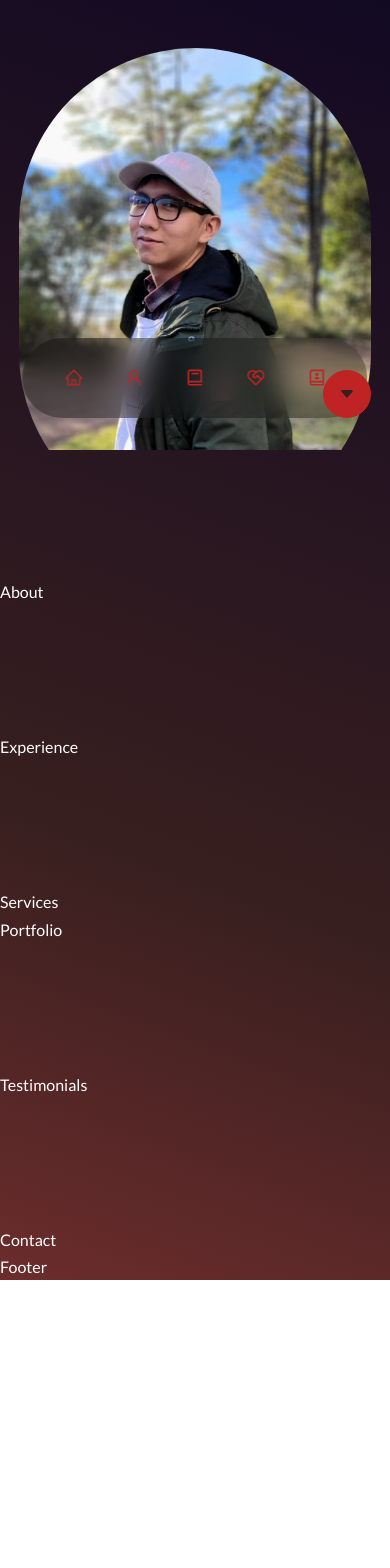
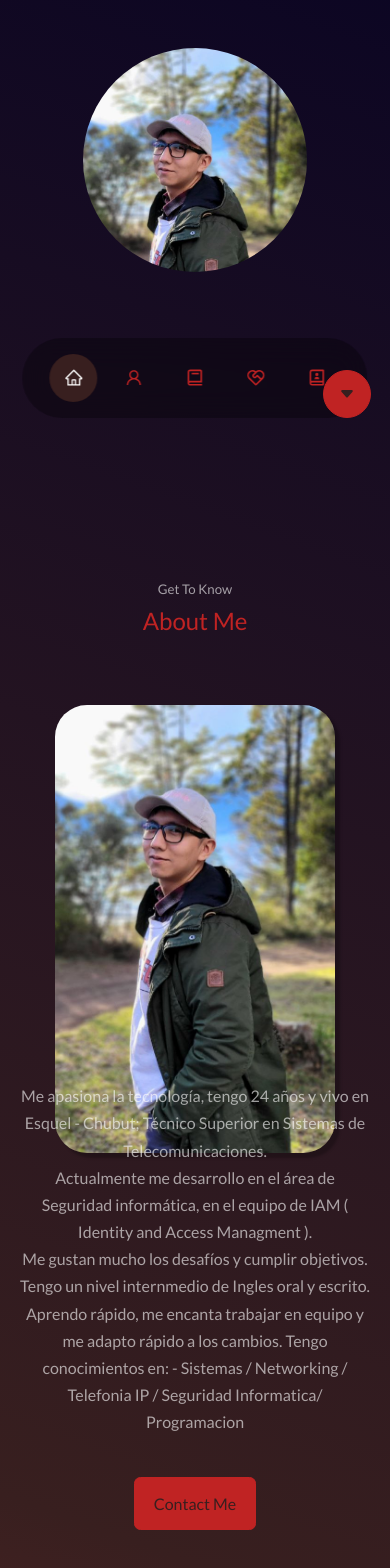
Before and after one commit to EnzoColinecul/new-portfolio, a React (Create React App) app: page / in a window 390 px wide. Shown: the part 394-1962 px from the top of the page. Before the commit the page ends 1674 px from the top, so only its background shows below. Built offline with nearby package versions, Linux system fonts and the light colour scheme.

Commit message:
change image header

```diff
--- a/src/components/about/About.jsx
+++ b/src/components/about/About.jsx
@@ -1,9 +1,37 @@
 import React from 'react';
+
+import ME from '../../assets/images/me2.jpeg';
 import './about.css';
 
 function About() {
   return (
-    <section id="about">About</section>
+    <section id="about">
+      <h5>Get To Know</h5>
+      <h2>About Me</h2>
+      <div className="container about__container">
+        <div className="about__me">
+          <div className="about__me-image">
+            <img src={ME} alt="AboutImage" />
+          </div>
+        </div>
+        <div className="about__content">
+          <p className="about__p">
+            Me apasiona la tecnología, tengo 24 años y vivo en Esquel - Chubut;
+            Técnico Superior en Sistemas de Telecomunicaciones.
+            <br />
+            Actualmente me desarrollo en el área de Seguridad informática,
+            en el equipo de IAM ( Identity and Access Managment ).
+            <br />
+            Me gustan mucho los desafíos y cumplir objetivos.
+            Tengo un nivel internmedio de Ingles oral y escrito.
+            Aprendo rápido, me encanta trabajar en equipo y me adapto rápido a los cambios.
+            Tengo conocimientos en:
+            - Sistemas / Networking / Telefonia IP / Seguridad Informatica/ Programacion
+          </p>
+          <a href="#contact" className="btn btn-primary">Contact Me</a>
+        </div>
+      </div>
+    </section>
   );
 }
 
--- a/src/components/about/about.css
+++ b/src/components/about/about.css
@@ -0,0 +1,95 @@
+.about__container {
+  display: grid;
+  grid-template-columns: 35% 50%;
+  gap: 15%;
+}
+
+.about__me {
+  width: 100%;
+  aspect-ratio: 1/1;
+  display: grid;
+  place-items: center;
+}
+
+.about__me-image {
+    height: 34rem;
+  box-shadow: rgba(0, 0, 0, 0.25) 5px 5px 2.6px;
+  border-radius: 2rem;
+  overflow: hidden;
+}
+
+.about__content {
+  align-self: center;
+  gap: 0.8rem;
+}
+
+.about__content p {
+  margin: 2rem 0 2.6rem;
+  color: var(--color-light);
+}
+
+/* ============== MEDIA QUERIES (MEDIUM DEVICES) ============ */
+
+@media screen and (max-width: 1024px) {
+  .about__container {
+    grid-template-columns: 1fr;
+    gap: 0;
+  }
+
+  .about__me {
+    width: 60%;
+    height: 40%;
+    margin: 2rem auto 4rem;
+  }
+
+  .about__me-image {
+    height: 38rem;
+  }
+
+}
+
+/* ============== MEDIA QUERIES (SMALL DEVICES) ============ */
+
+@media screen and (max-width: 600px) {
+  .about__container {
+    grid-template-columns: 1fr;
+    gap: 0;
+  }
+
+  .about__me {
+    width: 80%;
+    height: 40%;
+    margin: 2rem auto 4rem;
+  }
+
+  .about__me-image {
+    height: 28rem;
+  }
+
+  .about__content {
+    text-align: center;
+  }
+}
+/* .about__me {
+  aspect-ratio: 1/1;
+  border-radius: 2rem;
+  display: flex;
+  flex-direction: row;
+  gap: 15%;
+}
+
+.about__me-image {
+  overflow: hidden;
+  height: max-content;
+  border-radius: 2rem;
+  box-shadow: rgba(0, 0, 0, 0.25) 5px 5px 2.6px;
+}
+
+.about__me-content {
+  align-self: center;
+}
+
+.about__me-content p {
+  margin: 2rem 0 2.6rem;
+  color: var(--color-light);
+} */
--- a/src/components/header/header.css
+++ b/src/components/header/header.css
@@ -54,6 +54,7 @@ header {
   margin-top: 4rem;
   overflow: hidden;
   border-radius: 12rem ;
+  background: linear-gradient(45deg, transparent, var(--color-primary), transparent);
 }
 
 .me img {
@@ -89,6 +90,12 @@ header {
     height: 100vh;
   }
 
+  .me {
+    width: 14rem;
+    height: 14rem;
+    left: calc(50% - 7rem);
+  }
+
   .scroll__down {
     right: 0rem;
     bottom: 2rem;
--- a/src/components/nav/Nav.jsx
+++ b/src/components/nav/Nav.jsx
@@ -1,4 +1,4 @@
-import React from 'react';
+import React, { useState } from 'react';
 
 import { AiOutlineHome, AiOutlineUser } from 'react-icons/ai';
 import { RiContactsBook2Line, RiServiceLine } from 'react-icons/ri';
@@ -7,21 +7,22 @@ import { BiBook } from 'react-icons/bi';
 import './nav.css';
 
 function Nav() {
+  const [active, setActive] = useState('#home');
   return (
     <nav>
-      <a href="#home">
+      <a href="#home" onClick={() => setActive('#home')} className={active === '#home' ? 'active' : ''}>
         <AiOutlineHome />
       </a>
-      <a href="#about">
+      <a href="#about" onClick={() => setActive('#about')} className={active === '#about' ? 'active' : ''}>
         <AiOutlineUser />
       </a>
-      <a href="#experience">
+      <a href="#experience" onClick={() => setActive('#experience')} className={active === '#experience' ? 'active' : ''}>
         <BiBook />
       </a>
-      <a href="#services">
+      <a href="#services" onClick={() => setActive('#services')} className={active === '#services' ? 'active' : ''}>
         <RiServiceLine />
       </a>
-      <a href="#contact">
+      <a href="#contact" onClick={() => setActive('#contact')} className={active === '#contact' ? 'active' : ''}>
         <RiContactsBook2Line />
       </a>
     </nav>
--- a/src/components/nav/nav.css
+++ b/src/components/nav/nav.css
@@ -19,3 +19,9 @@ nav a {
   display: flex;
   font-size: 1.2rem;
 }
+
+nav a.active {
+  background: var(--color-bg);
+  color: var(--color-white);
+  border-radius: 15rem;
+}
--- a/src/index.css
+++ b/src/index.css
@@ -96,7 +96,7 @@ a:hover {
 .btn:hover {
   border: 1px solid white;
   border-color: var(--color-white);
-  background: var(--color-bg-black);
+  background: var(--color-bg);
   color: var(--color-white);
 }
 
```
